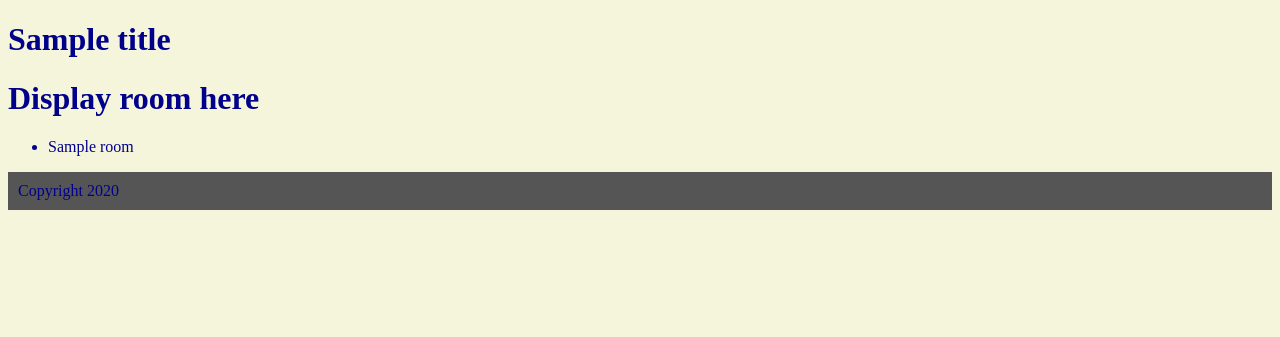
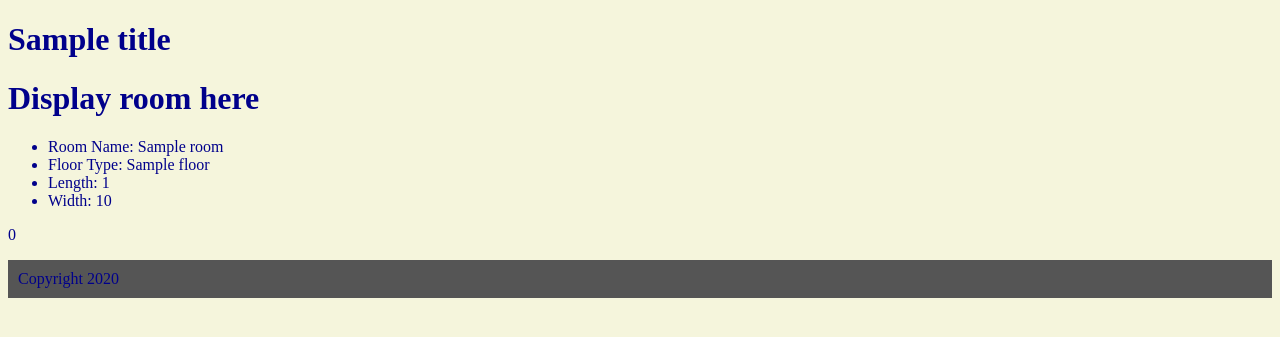
Before and after one commit to LeoKnox/flask_py, a Python web app: template application/templates/show_room.html in a window 1280 px wide. Shown: the part 46-383 px from the top of the page. Run offline with Jinja, Linux system fonts and the light colour scheme; the template is opened without the code that fills it: most values are stand-ins (such as "Sample title", 1, 10 or a date in 2020).

Commit message:
Add files via upload

```diff
--- a/application/templates/show_room.html
+++ b/application/templates/show_room.html
@@ -3,6 +3,12 @@
 {% block content %}
     <h1>Display room here</h1>
     <ul>
-        <li>{{roomData.roomName}}</li>
+        <li>Room Name: {{roomData.roomName}}</li>
+        <li>Floor Type: {{roomData.floor}}</li>
+        <li>Length: {{roomData.length}}</li>
+        <li>Width: {{roomData.width}}</li>
     </ul>
+    {% for i in range(roomData.length) %}
+        <p>{{i}}</p>
+    {% endfor %}
 {% endblock %}
```
